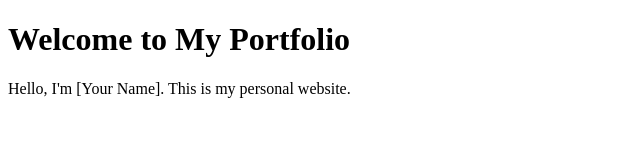
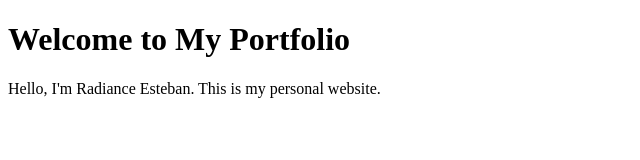
Before and after one commit to Radix1-est/my-portfolio, a plain HTML site: page index.html in a window 1280 px wide. Shown: the full height of the page, 0-640 px from the left. Drawn offline with Linux system fonts and the light colour scheme.

Commit message:
Updated portfolio

```diff
--- a/index.html
+++ b/index.html
@@ -8,6 +8,6 @@
 </head>
 <body>
     <h1>Welcome to My Portfolio</h1>
-    <p>Hello, I'm [Your Name]. This is my personal website.</p>
+    <p>Hello, I'm Radiance Esteban. This is my personal website.</p>
 </body>
 </html>
```
